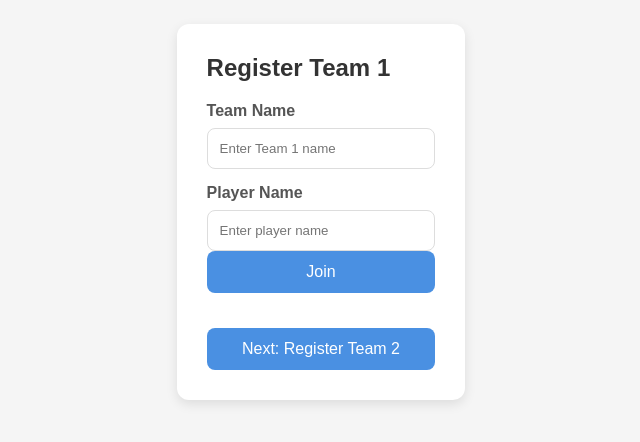
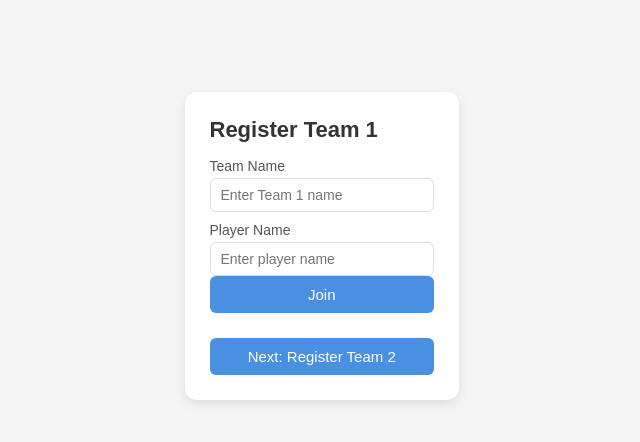
Before and after one commit to GuttaSims2/FamilyDuel, a plain HTML site: page index.html in a window 1280 px wide. Shown: the whole page, without its empty margins (303-943 px from the left). Drawn offline with Linux system fonts and the light colour scheme.

Commit message:
Update style.css

```diff
--- a/style.css
+++ b/style.css
@@ -20,7 +20,7 @@ body {
   background: #fff;
   width: 90%;
   max-width: 400px;
-  padding: 30px;
+  padding: 25px;
   border-radius: 12px;
   box-shadow: 0 4px 12px rgba(0, 0, 0, 0.1);
   transition: all 0.5s ease;
@@ -35,28 +35,30 @@ body {
 }
 
 h1 {
-  font-size: 24px;
-  margin-bottom: 20px;
+  font-size: 22px;
+  margin-bottom: 15px;
   color: #333;
 }
 
 .custom-input {
-  margin-bottom: 15px;
+  margin-bottom: 10px;
 }
 
 label {
   display: block;
-  font-weight: 600;
-  margin-bottom: 8px;
+  font-weight: 500;
+  margin-bottom: 4px;
   color: #555;
+  font-size: 14px;
 }
 
 .text-input {
   width: 100%;
-  padding: 12px;
+  padding: 8px 10px;
   border: 1px solid #ddd;
-  border-radius: 8px;
+  border-radius: 6px;
   transition: border-color 0.3s;
+  font-size: 14px;
 }
 
 .text-input:focus {
@@ -66,12 +68,12 @@ label {
 
 .primary-btn {
   width: 100%;
-  padding: 12px;
+  padding: 10px;
   background-color: #4a90e2;
   color: white;
   border: none;
-  border-radius: 8px;
-  font-size: 16px;
+  border-radius: 6px;
+  font-size: 15px;
   transition: background-color 0.3s;
   cursor: pointer;
 }
@@ -81,23 +83,24 @@ label {
 }
 
 .bottom-btn {
-  margin-top: 20px;
+  margin-top: 15px;
 }
 
 /* Players List */
 .players-container {
-  margin-top: 15px;
+  margin-top: 10px;
 }
 
 .players-container p {
   background-color: #e0f7fa;
-  padding: 10px;
+  padding: 8px;
   border-radius: 6px;
   margin-bottom: 5px;
   color: #00796b;
   display: flex;
   justify-content: space-between;
   align-items: center;
+  font-size: 14px;
 }
 
 .players-container span {
```
